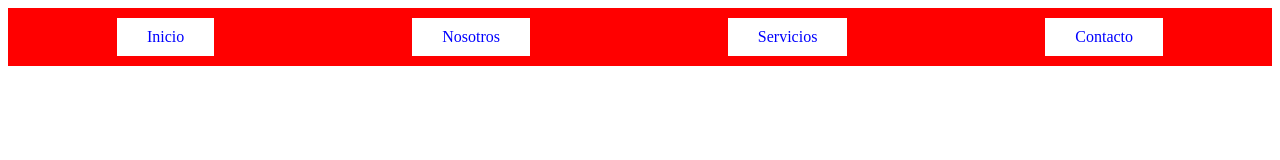
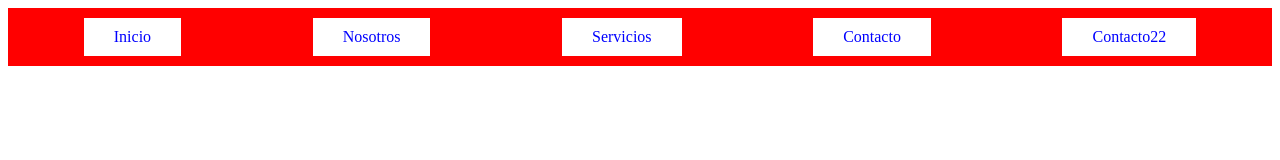
Before and after one commit to fjcarranza/curso-Bluuweb, a plain HTML site: page NAVBAR/nabvar.html in a window 1280 px wide. Drawn offline with Linux system fonts and the light colour scheme.

Commit message:
hora el hmtl cambio

```diff
--- a/NAVBAR/nabvar.html
+++ b/NAVBAR/nabvar.html
@@ -14,7 +14,7 @@
         <a href="#" class="nav-enlace desaparece">Nosotros</a>
         <a href="#" class="nav-enlace desaparece">Servicios</a>
         <a href="#" class="nav-enlace desaparece">Contacto</a>
-
+        <a href="#" class="nav-enlace desaparece">Contacto22</a>
     </nav>
     <script>
         function accion(){
```
